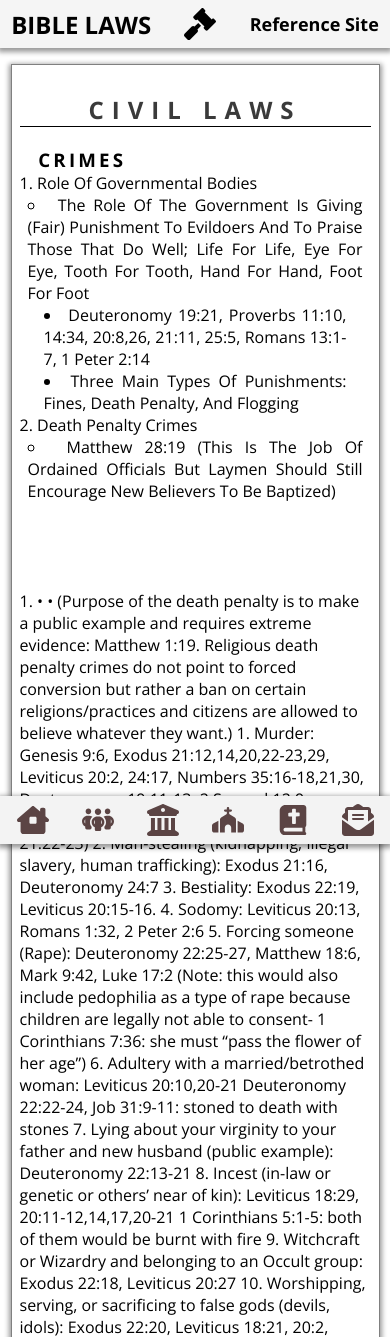
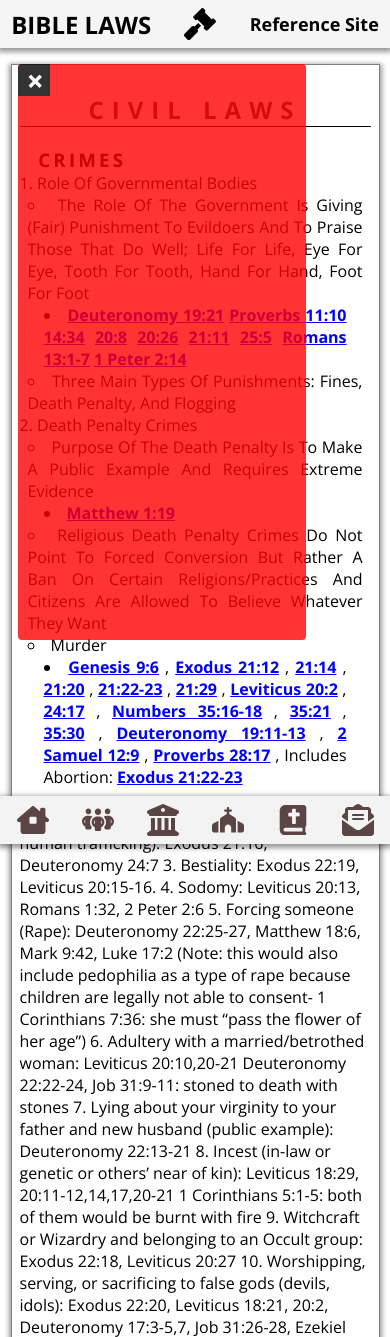
Before and after one commit to allthepreaching/biblelaw, a PHP site: page /civil.php in a window 390 px wide. Shown: the top 1337 px of the page. Run offline with PHP 8.4, Linux system fonts and the light colour scheme; data that the repository does not hold is empty; some libraries are stand-ins or nearby versions; some web fonts are replaced.

Commit message:
Content Updated 05-03-22

```diff
--- a/civil.php
+++ b/civil.php
@@ -1,6 +1,37 @@
 <?php include_once 'header.php'; ?>
+<!-- FLOAT MENU START -->
+<div class="float-menu active">
+  <div class="float-toggle active"></div>
+  <ul>
+
+    <?php
+
+    $query = "SELECT * FROM categories WHERE cat = 'Civil Law'";
+    $result = mysqli_query($conn, $query);
+    $output = '';
+    while ($row = mysqli_fetch_array($result)) {
+      $output .= '<li><a href="#' . $row['section_id'] . '">' . $row['link_text'] . '</a></li>';
+    }
+    echo $output;
+
+    ?>
+
+  </ul>
+</div>
+<!-- FLOAT MENU END -->
 <div class="content">
+  <!-- MODAL START-->
+  <div class="verse-modal" id="verse-modal">
+    <div class="modal-content">
+      <span class="close">&times;</span>
+      <div class="modal-verse-container">
+        <blockquote id="verse-quote">
 
+        </blockquote>
+      </div>
+    </div>
+  </div>
+  <!-- MODAL END -->
   <h2>Civil Laws</h2>
   <h3>CRIMES</h3>
   <ol>
@@ -13,14 +44,20 @@
           for eye, tooth for tooth, hand for hand, foot for foot
           <ul class="sub">
             <li>
-              Deuteronomy 19:21, Proverbs 11:10, 14:34, 20:8,26, 21:11,
-              25:5, Romans 13:1-7, 1 Peter 2:14
-            </li>
-            <li>
-              Three main types of punishments: Fines, Death Penalty, and
-              Flogging
+              <span class="modal-verse" id="Deuteronomy 19:21">Deuteronomy 19:21</span>
+              <span class="modal-verse" id="Proverbs 11:10">Proverbs 11:10</span>
+              <span class="modal-verse" id="Proverbs 14:34">14:34</span>
+              <span class="modal-verse" id="Proverbs 20:8">20:8</span>
+              <span class="modal-verse" id="Proverbs 20:26">20:26</span>
+              <span class="modal-verse" id="Proverbs 21:11">21:11</span>
+              <span class="modal-verse" id="Proverbs 25:5">25:5</span>
+              <span class="modal-verse" id="Romans 13:1-7">Romans 13:1-7</span>
+              <span class="modal-verse" id="1 Peter 2:14">1 Peter 2:14</span>
             </li>
           </ul>
+        </li>
+        <li>
+          Three main types of punishments: Fines, Death Penalty, and Flogging
         </li>
       </ul>
     </li>
@@ -28,24 +65,43 @@
       <span class="main-li">Death Penalty Crimes</span>
       <ul class="styled">
         <li>
-          Matthew 28:19 (this is the job of ordained officials but laymen
-          should still encourage new believers to be baptized)
+          Purpose of the death penalty is to make a public example and requires extreme evidence
+          <ul class="sub">
+            <li>
+              <span class="modal-verse" id="Matthew 1:19">Matthew 1:19</span>
+            </li>
+          </ul>
         </li>
+        <li>
+          Religious death penalty crimes do not point to forced conversion but rather a ban on certain religions/practices and citizens are allowed to believe whatever they want
+        </li>
+        <li>
+          Murder
+        </li>
+        <ul class="sub">
+          <li>
+            <span class="modal-verse" id="Genesis 9:6">Genesis 9:6</span> ,
+            <span class="modal-verse" id="Exodus 21:12">Exodus 21:12</span> ,
+            <span class="modal-verse" id="Exodus 21:14">21:14</span> ,
+            <span class="modal-verse" id="Exodus 21:20">21:20</span> ,
+            <span class="modal-verse" id="Exodus 21:22-23">21:22-23</span> ,
+            <span class="modal-verse" id="Exodus 21:29">21:29</span> ,
+            <span class="modal-verse" id="Leviticus 20:2">Leviticus 20:2</span> ,
+            <span class="modal-verse" id="Leviticus 24:17">24:17</span> ,
+            <span class="modal-verse" id="Numbers 35:16-18">Numbers 35:16-18</span> ,
+            <span class="modal-verse" id="Numbers 35:21">35:21</span> ,
+            <span class="modal-verse" id="Numbers 35:30">35:30</span> ,
+            <span class="modal-verse" id="Deuteronomy 19:11-13">Deuteronomy 19:11-13</span> ,
+            <span class="modal-verse" id="2 Samuel 12:9">2 Samuel 12:9</span> ,
+            <span class="modal-verse" id="Proverbs 28:17">Proverbs 28:17</span> ,
+            Includes abortion: <span class="modal-verse" id="Exodus 21:22-23">Exodus 21:22-23</span>
+          </li>
+        </ul>
       </ul>
     </li>
   </ol>
   <br />
-  <br />
-  <br />
-  <br />
-  1. • • (Purpose of the death penalty is to make a public example and
-  requires extreme evidence: Matthew 1:19. Religious death penalty crimes
-  do not point to forced conversion but rather a ban on certain
-  religions/practices and citizens are allowed to believe whatever they
-  want.) 1. Murder: Genesis 9:6, Exodus 21:12,14,20,22-23,29, Leviticus
-  20:2, 24:17, Numbers 35:16-18,21,30, Deuteronomy 19:11-13, 2 Samuel
-  12:9, Proverbs 28:17 (Includes abortion: Exodus 21:22-23) 2.
-  Man-stealing (kidnapping, illegal slavery, human trafficking): Exodus
+  2. Man-stealing (kidnapping, illegal slavery, human trafficking): Exodus
   21:16, Deuteronomy 24:7 3. Bestiality: Exodus 22:19, Leviticus 20:15-16.
   4. Sodomy: Leviticus 20:13, Romans 1:32, 2 Peter 2:6 5. Forcing someone
   (Rape): Deuteronomy 22:25-27, Matthew 18:6, Mark 9:42, Luke 17:2 (Note:
--- /dev/null
+++ b/css/float-menu.css
@@ -0,0 +1,99 @@
+.float-menu {
+  position: fixed;
+  left: 6em;
+  width: 2em;
+  height: 2em;
+  background-color: rgb(0, 0, 0);
+  transition: width 0.5s, height 0.5s;
+  transition-delay: 0s, 0.75s;
+  z-index: 0;
+  border-radius: 0.25rem;
+  overflow: hidden;
+  opacity: 0.8;
+}
+
+.float-menu::-webkit-scrollbar {
+  width: 0.25rem;
+}
+
+.float-menu::-webkit-scrollbar-track {
+  background: #ffffff;
+}
+
+.float-menu::-webkit-scrollbar-thumb {
+  background: #000000;
+}
+
+.float-menu.active {
+  width: 18em;
+  height: 36em;
+  transition: width 0.5s, height 0.5s;
+  transition-delay: 0s, 0.75s;
+  background-color: rgb(255, 0, 0);
+  overflow: visible;
+  overflow-x: hidden;
+}
+
+.float-menu .float-toggle {
+  position: relative;
+  top: 0;
+  left: 0;
+  width: 100%;
+  height: 2em;
+  display: flex;
+  justify-content: flex-end;
+  align-items: center;
+  background-color: rgb(255, 0, 0);
+  transition: 0.5s;
+  cursor: pointer;
+}
+
+.float-menu .float-toggle.active {
+  background-color: rgb(0, 0, 0);
+  width: 2em;
+  right: 0;
+}
+
+.float-menu .float-toggle::before {
+  content: "+";
+  position: absolute;
+  font-size: 2em;
+  display: flex;
+  justify-content: center;
+  align-items: center;
+  width: 100%;
+  height: 100%;
+  color: #fff;
+  font-weight: bold;
+  transition: 0.5s;
+}
+
+.float-menu .float-toggle.active::before {
+  transform: rotate(315deg);
+}
+
+.float-menu ul a {
+  text-decoration: none;
+  color: #fff;
+}
+
+.float-menu ul a:hover {
+  text-decoration: underline;
+  font-weight: bold;
+}
+
+.float-menu ul a li {
+  list-style-type: square;
+}
+
+.float-menu ul a li:hover {
+  background-color: black;
+}
+
+@media only screen and (max-width: 600px) {
+  .float-menu {
+    position: fixed;
+    left: 1.1em;
+    top: 4em;
+  }
+}
--- a/css/style.css
+++ b/css/style.css
@@ -6,6 +6,10 @@
   --bg-primary: #f3f3f3;
   --bg-secondary: #f5f5f5;
   --transition-speed: 300ms;
+}
+
+html {
+  scroll-behavior: smooth;
 }
 
 body {
@@ -69,6 +73,7 @@ main {
   transition: width 600ms ease;
   overflow: hidden;
   box-shadow: 0px 2px 5px 2px rgba(0, 0, 0, 0.4);
+  z-index: 2;
 }
 
 .navbar-nav {
@@ -171,6 +176,8 @@ main {
 }
 
 .content h3 {
+  scroll-snap-margin-top: 7em;
+  scroll-margin-top: 7em;
   text-transform: uppercase;
   letter-spacing: 0.2rem;
   color: #000000;
--- a/header.php
+++ b/header.php
@@ -35,6 +35,7 @@
     <link rel="stylesheet" href="css/style.css" />
     <link rel="stylesheet" href="css/form.css" />
     <link rel="stylesheet" href="css/modal.css">
+    <link rel="stylesheet" href="css/float-menu.css">
 
     <!-- ICON SECTION -->
     <link rel="stylesheet" href="https://cdnjs.cloudflare.com/ajax/libs/ionicons/4.4.1/css/ionicons.min.css" />
@@ -49,6 +50,7 @@
     <script src="https://ajax.googleapis.com/ajax/libs/jquery/3.1.0/jquery.min.js"></script>
     <script src="js/modal.js" defer></script>
     <script src="js/verse.js" defer></script>
+    <script src="js/float-menu.js" defer></script>
 
     <!-- TITLE SECTION -->
     <title>Bible Laws</title>
--- /dev/null
+++ b/js/float-menu.js
@@ -0,0 +1,16 @@
+const floatMenu = document.querySelector(".float-menu");
+const floatToggle = document.querySelector(".float-toggle");
+var floatLink = document.getElementById("float-link");
+
+document.querySelector(".float-toggle").onclick = function () {
+  this.classList.toggle("active");
+  floatMenu.classList.toggle("active");
+  console.log(floatLink);
+};
+
+for (const i of floatLink) {
+  floatLink[i].addEventListener("click", function () {
+    floatMenu.classList.toggle("active");
+    floatToggle.classList.toggle("active");
+  });
+}
```
Also changed, not shown: ceremonial.php (+46 -4 lines), moral.php (+30 -11 lines).
